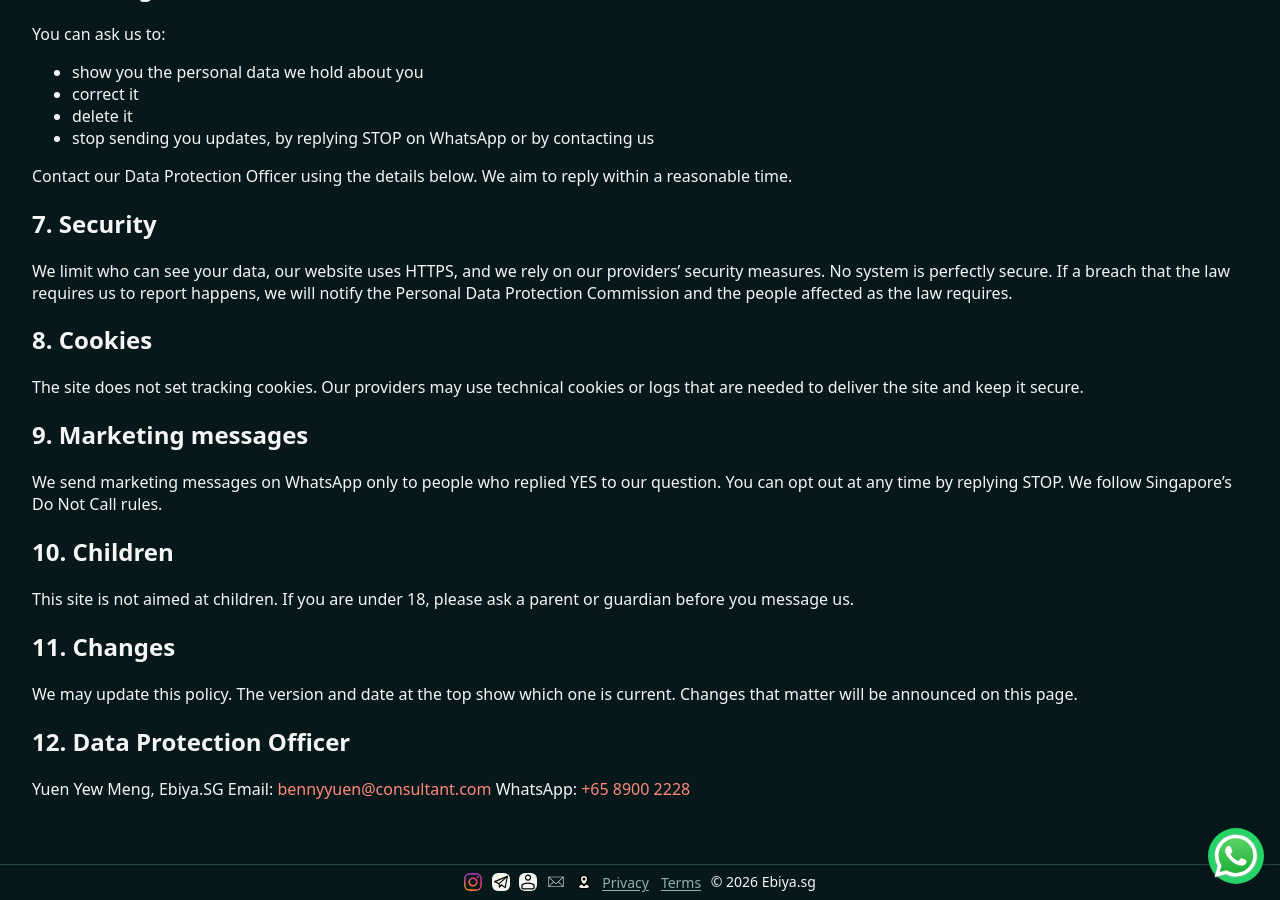
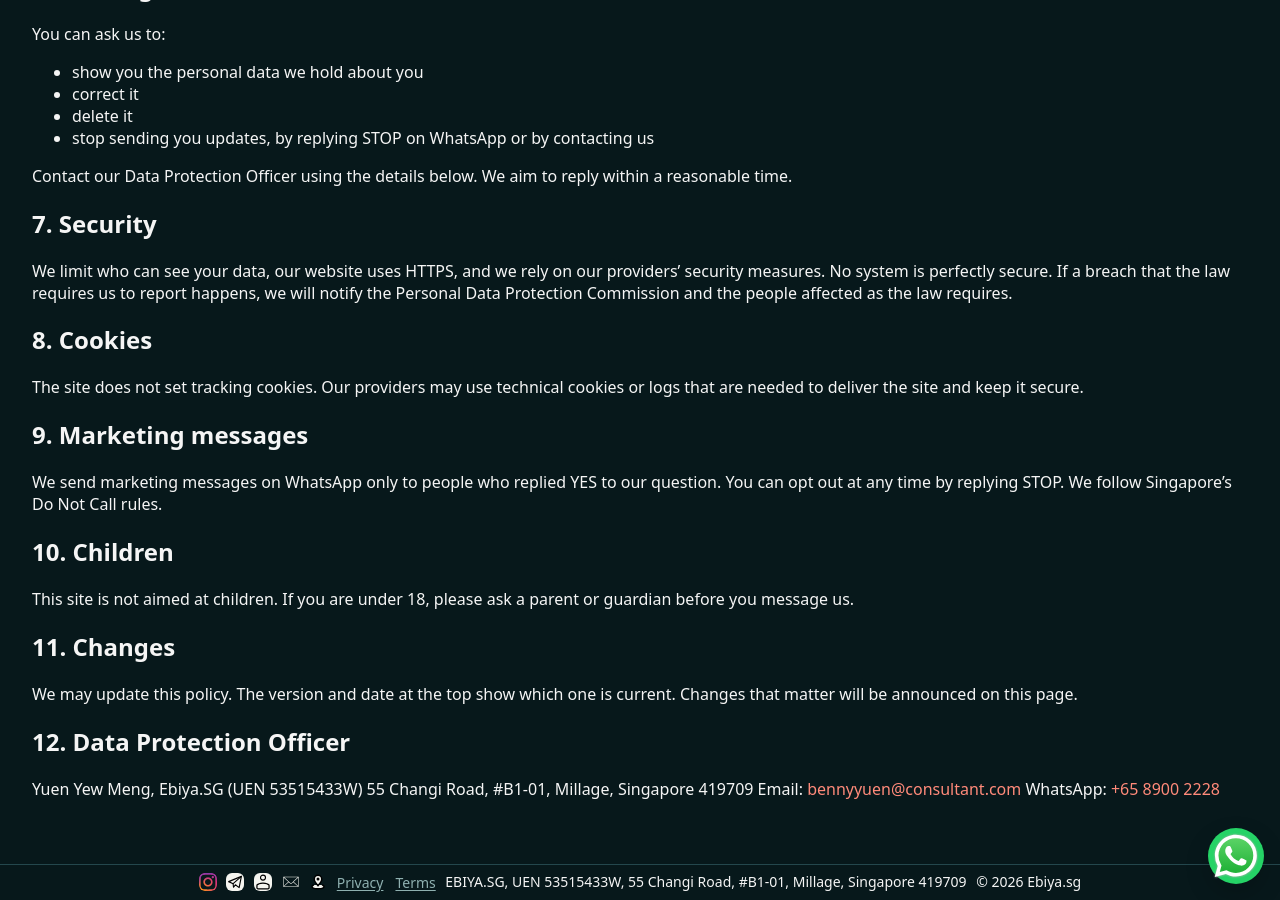
Before and after one commit to m33lucky-benny/reimagined-eureka, a Jekyll site: the page built from privacy.md, in a window 1280 px wide and 900 px high, scrolled down 1342 px. Built offline with Jekyll 4.4.1, drawn with Linux system fonts in a browser that asks for light colours.

Commit message:
Use the official ACRA business address (shop address) on the legal pages and in the footer
The ACRA business profile dated 11 Oct 2026 lists the principal place of business as
55 Changi Road, #B1-01, Millage, Singapore 419709 (changed 11 Oct 2026), matching the site.

Co-Authored-By: Claude Sonnet 5.5 <noreply@anthropic.com>

```diff
--- a/_includes/footer.html
+++ b/_includes/footer.html
@@ -43,6 +43,7 @@
       <a href="{{ '/terms/' | relative_url }}">Terms</a>
     </nav>
 
+    <p class="footer-copy footer-legal-id">EBIYA.SG, UEN 53515433W, 55 Changi Road, #B1-01, Millage, Singapore 419709</p>
     <p class="footer-copy">
       © {{ site.time | date: "%Y" }} {{ site.title }}
     </p>
--- a/privacy.md
+++ b/privacy.md
@@ -81,8 +81,7 @@ We may update this policy. The version and date at the top show which one is cur
 
 ## 12. Data Protection Officer
 
-Yuen Yew Meng, Ebiya.SG
+Yuen Yew Meng, Ebiya.SG (UEN 53515433W)
+55 Changi Road, #B1-01, Millage, Singapore 419709
 Email: [bennyyuen@consultant.com](mailto:bennyyuen@consultant.com)
 WhatsApp: [+65 8900 2228](https://wa.me/6589002228)
-
-<!-- Optional, owner's decision: add the registered address here. It is on the ACRA business profile. -->
```
Also changed, not shown: legal/launch-checklist.md (+3 -2 lines), terms.md (+1 -0 lines).
